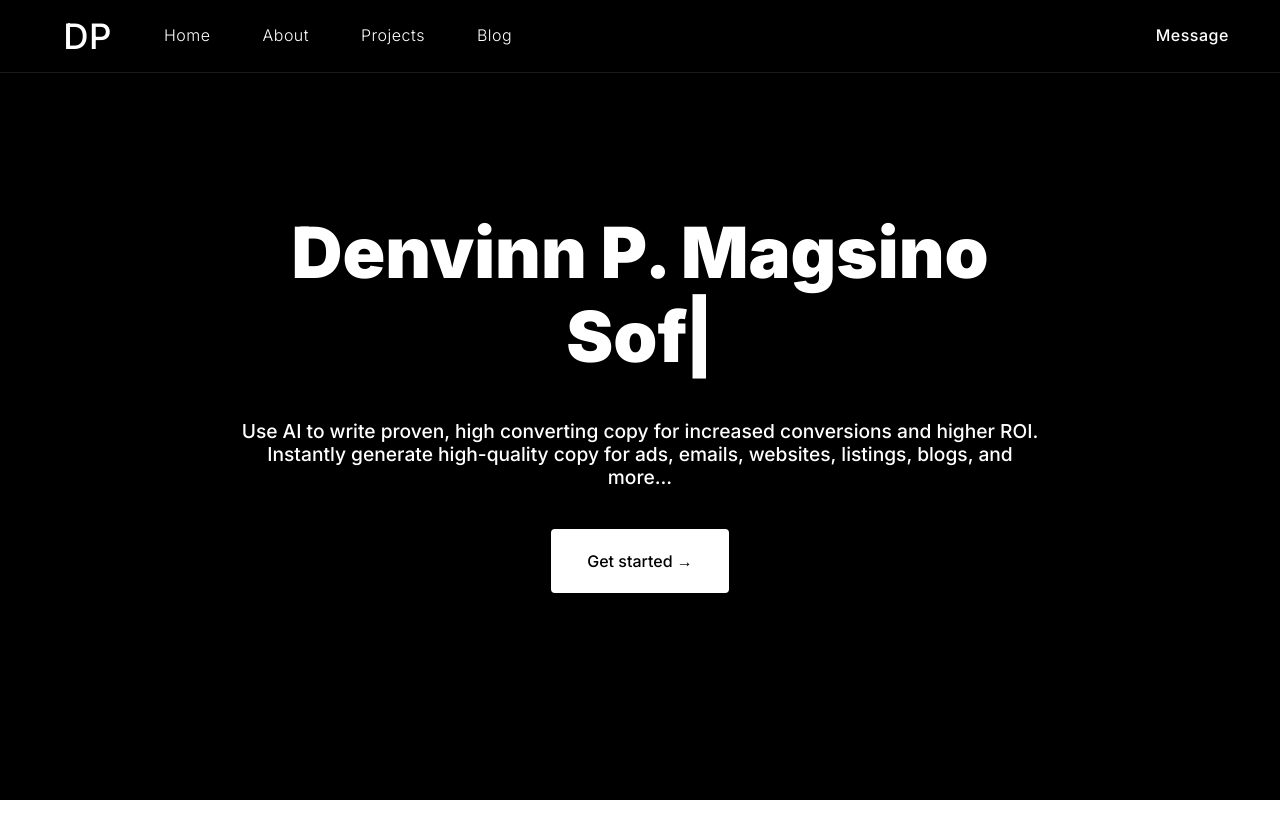
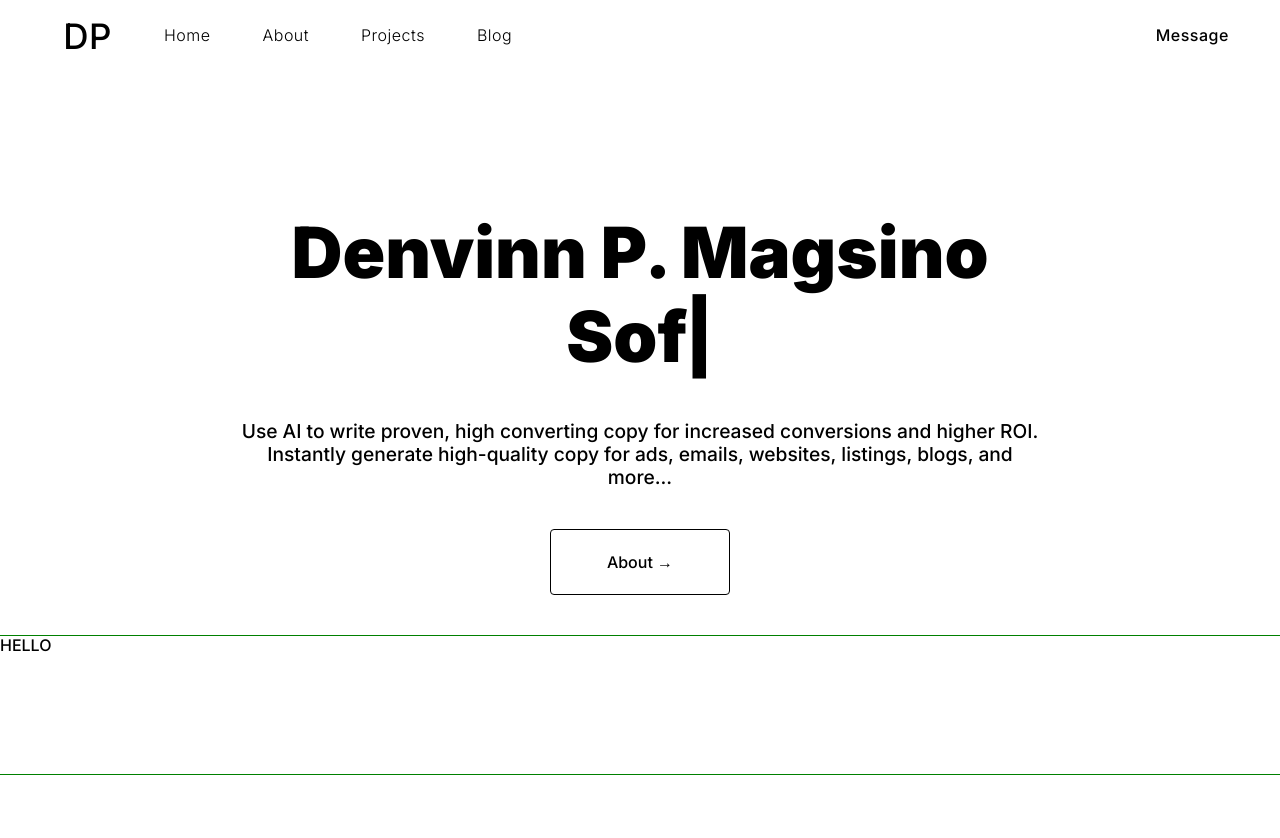
Before and after one commit to denvinnpaolo/frontend-portfolio, a React (Create React App) app in the folder portfolio/: page / in a window 1280 px wide. Shown: the top 838 px of the page. Built offline with nearby package versions, Linux system fonts and the light colour scheme.

Commit message:
welcome information fized

```diff
--- a/portfolio/src/components/dashboard/content/Welcome.js
+++ b/portfolio/src/components/dashboard/content/Welcome.js
@@ -2,16 +2,17 @@ import React from 'react';
 import Typewriter from 'typewriter-effect';
 const Welcome = () => {
 
-    const title = ['Software Engineer', 'Problem Solver']
+    const title = ['Software Engineer', 'Problem Solver', ".NET Developer"]
 
     const Writer = props => {
         return(
             <Typewriter
-            options={{
-                strings: props.title,
-                autoStart: true,
-                loop: true,}}
-                />
+                options={
+                    {strings: props.title,
+                    autoStart: true,
+                    loop: true}
+                }
+            />
         )
     }
     return(
@@ -20,8 +21,9 @@ const Welcome = () => {
                 <h1 id="welcome-title">Denvinn P. Magsino</h1>
                 <h1 id="welcome-title"><Writer title={title} /></h1>
                 <div id="welcome-subtitle">Use AI to write proven, high converting copy for increased conversions and higher ROI. Instantly generate high-quality copy for ads, emails, websites, listings, blogs, and more...</div>
-                <a id="welcome-btn">Get started →</a>
+                <a id="welcome-btn">About →</a>
             </div>
+            <div id="welcome-slider"> HELLO</div>
         </div>
     )
 };
--- a/portfolio/src/styles/dashboard/Dashboard.js
+++ b/portfolio/src/styles/dashboard/Dashboard.js
@@ -1,8 +1,10 @@
 import styled from "styled-components";
 
 
-var bg = 'black'
-var text = 'white'
+// var bg = 'black'
+// var text = 'white'
+var bg = 'white'
+var text = 'black'
 export const AppContainer = styled.div`
     overflow: visible;
     width: 100vw;
@@ -15,7 +17,7 @@ export const AppContainer = styled.div`
 `;
 
 export const ContentContainer = styled.div`
-    // border: 1px solid blue;
+    margin-top: 75px;
     height: 100%;
     width: 100%;
     overflow: auto;
@@ -25,18 +27,17 @@ export const ContentContainer = styled.div`
     }
 
     #welcome-container {
-
         display: flex;
+        flex-direction: column;
+        align-items: center;
         justify-content: center;
         height: 700px;
 
         #welcome-text-container {
-
             display: flex;
             flex-direction: column;
             align-items:center;
             justify-content: flex-end;
-
 
             width: 810px;
             height: 80%;
@@ -46,15 +47,14 @@ export const ContentContainer = styled.div`
             #welcome-title{
                 font-weight: 600;
             }
-
             #welcome-subtitle{
                 text-align: center;
                 font-size: 1.2em;
                 margin-top:40px;
                 margin-bottom: 40px;
             }
-
             #welcome-btn {
+                border: 1px solid black;
                 display: flex;
                 justify-content: center;
                 align-items:center;
@@ -71,8 +71,11 @@ export const ContentContainer = styled.div`
                 background: white;
                 color: black;
             }
-
-
+        }
+        #welcome-slider {
+            border: 1px solid green;
+            height: 100%;
+            width: 100%;
         }
     }
 
--- a/portfolio/src/styles/dashboard/Navigation.js
+++ b/portfolio/src/styles/dashboard/Navigation.js
@@ -1,12 +1,9 @@
 import styled from "styled-components";
 
-// var bg = 'white'
-// var text = 'black'
-var bg = 'black'
-var text = 'white'
+var bg = 'white'
+var text = 'black'
 export const NavContainer = styled.div`
-    position: relative;
-
+    position: fixed;
     left: 0;
     top:0;
     right:0;
```
Also changed, not shown: 1 other file (tests, documents, lock files or other folders).
